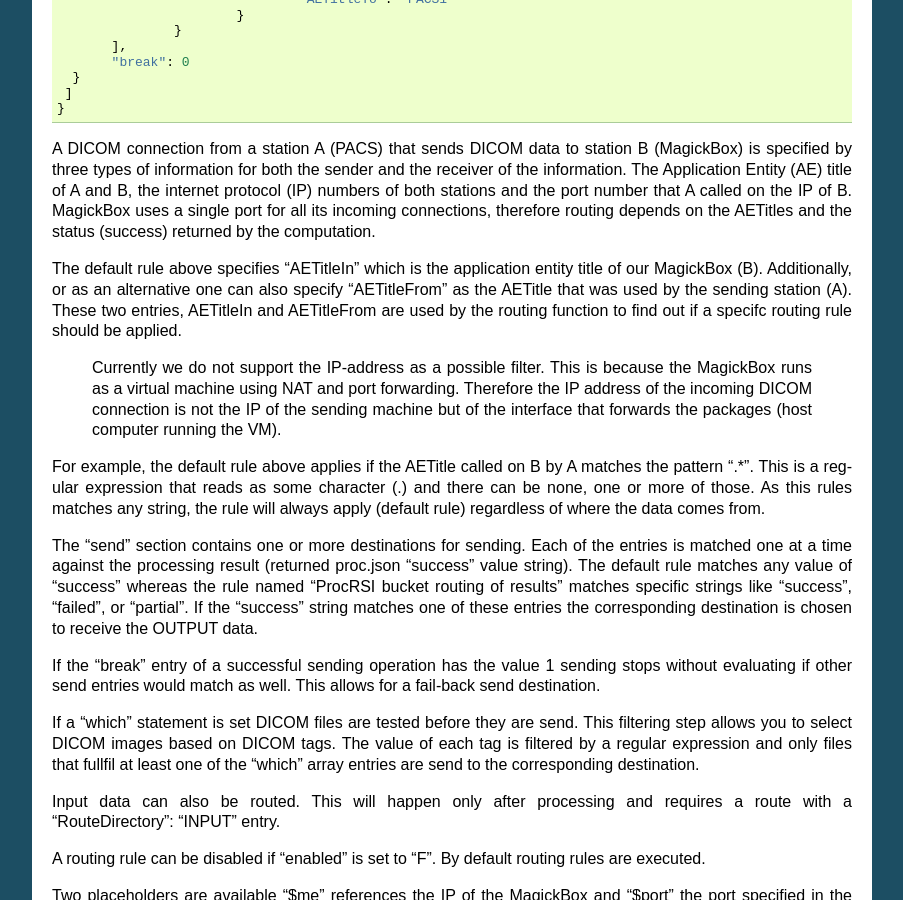
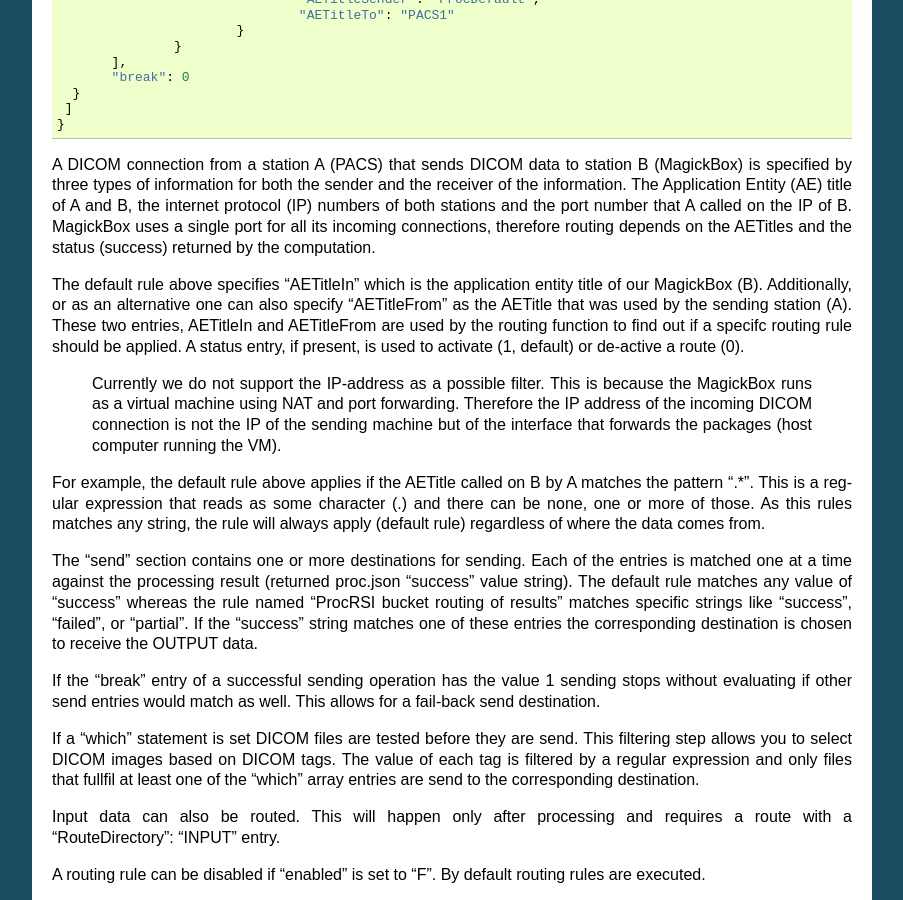
Before and after one commit to HaukeBartsch/MagickBox, a Sphinx documentation site: the page built from code/documentation/docs/source/Routing.rst, in a window 1280 px wide and 900 px high, scrolled down 1550 px. Shown: the whole window, without its empty margins (198-1101 px from the left). Built offline with Sphinx 7.4.7, drawn with Linux system fonts in a browser that asks for light colours.

Commit message:
document status entry for routing file

```diff
--- a/code/documentation/docs/source/Routing.rst
+++ b/code/documentation/docs/source/Routing.rst
@@ -27,6 +27,7 @@
    {
  	"name": "Default Rule for OUTPUT to OsiriX",
  	"AETitleIn": ".*",
+        "status": 0,
    	"send": [
    		{
    			".*": {
@@ -94,7 +95,7 @@
 
 A DICOM connection from a station A (PACS) that sends DICOM data to station B (MagickBox) is specified by three types of information for both the sender and the receiver of the information. The Application Entity (AE) title of A and B, the internet protocol (IP) numbers of both stations and the port number that A called on the IP of B. MagickBox uses a single port for all its incoming connections, therefore routing depends on the AETitles and the status (success) returned by the computation.
 
-The default rule above specifies "AETitleIn" which is the application entity title of our MagickBox (B). Additionally, or as an alternative one can also specify "AETitleFrom" as the AETitle that was used by the sending station (A). These two entries, AETitleIn and AETitleFrom are used by the routing function to find out if a specifc routing rule should be applied.
+The default rule above specifies "AETitleIn" which is the application entity title of our MagickBox (B). Additionally, or as an alternative one can also specify "AETitleFrom" as the AETitle that was used by the sending station (A). These two entries, AETitleIn and AETitleFrom are used by the routing function to find out if a specifc routing rule should be applied. A status entry, if present, is used to activate (1, default) or de-active a route (0).
 
   Currently we do not support the IP-address as a possible filter. This is because the MagickBox runs as a virtual machine using NAT and port forwarding. Therefore the IP address of the incoming DICOM connection is not the IP of the sending machine but of the interface that forwards the packages (host computer running the VM).
 
```
